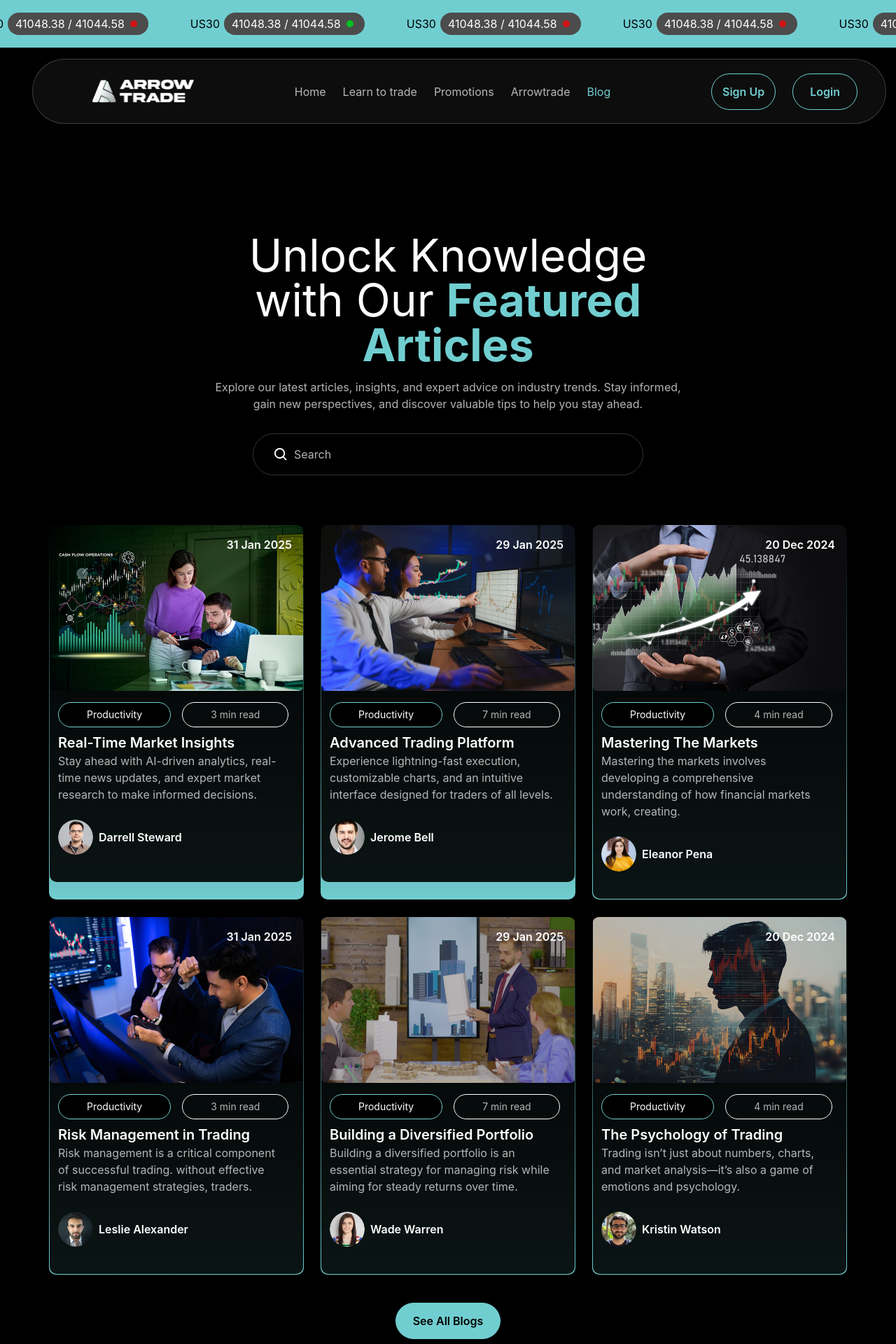
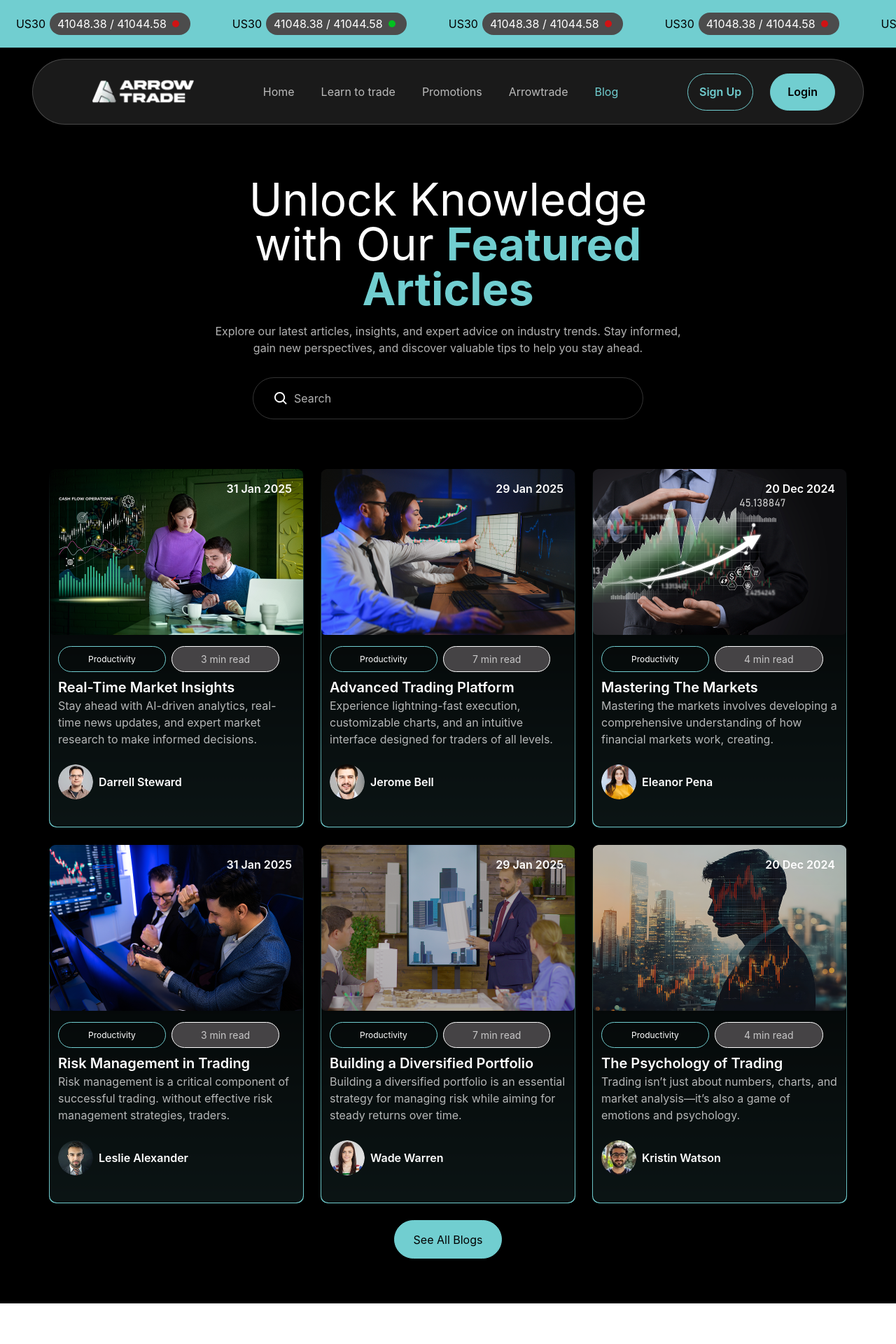
Before and after one commit to sonambishnoi550/blog-test, a Next.js app: page / in a window 1280 px wide. Shown: the top 1920 px of the page at 70% size. After the commit the page ends 1862 px from the top, so only its background shows below. Built offline with nearby package versions, Linux system fonts and the light colour scheme.

Commit message:
add nprogress

```diff
--- a/package.json
+++ b/package.json
@@ -9,8 +9,10 @@
     "lint": "next lint"
   },
   "dependencies": {
+    "@types/nprogress": "^0.2.3",
     "marquee": "^0.2.1",
     "next": "15.1.7",
+    "nprogress": "^0.2.0",
     "react": "^19.0.0",
     "react-dom": "^19.0.0",
     "react-fast-marquee": "^1.6.5"
--- /dev/null
+++ b/src/app/blog/page.tsx
@@ -0,0 +1,28 @@
+"use client";
+import React, { useEffect, useState } from "react";
+import { useRouter, useSearchParams } from "next/navigation";
+import Hero from "../components/Hero";
+
+const Page = () => {
+    const router = useRouter();
+    const searchParams = useSearchParams();
+    const currentPage = searchParams.get("page") || "1";
+    const [pageIndex, setPageIndex] = useState(Number(currentPage));
+
+    useEffect(() => {
+        setPageIndex(Number(currentPage));
+    }, [currentPage]);
+
+    const handlePageChange = (newPageIndex: number) => {
+        router.push(`/blog?page=${newPageIndex}`, { scroll: false });
+        setPageIndex(newPageIndex);
+    };
+
+    return (
+        <div>
+            <Hero pageIndex={pageIndex} onPageChange={handlePageChange} />
+        </div>
+    );
+};
+
+export default Page;
--- /dev/null
+++ b/src/app/components/ClientLayout.tsx
@@ -0,0 +1,26 @@
+"use client";
+import { useEffect } from "react";
+import { usePathname, useSearchParams } from "next/navigation";
+import NProgress from "nprogress";
+import "nprogress/nprogress.css";
+NProgress.configure({ showSpinner: false });
+
+export default function ClientLayout({ children }: { children: React.ReactNode }) {
+    const pathname = usePathname();
+    const searchParams = useSearchParams();
+
+    useEffect(() => {
+        NProgress.start();
+
+        const timer = setTimeout(() => {
+            NProgress.done();
+        }, 500);
+
+        return () => {
+            clearTimeout(timer);
+            NProgress.done();
+        };
+    }, [pathname, searchParams]);
+
+    return <>{children}</>;
+}
--- a/src/app/components/Hero.tsx
+++ b/src/app/components/Hero.tsx
@@ -2,48 +2,76 @@
 import { useEffect, useState } from "react";
 import { useRouter, useSearchParams } from "next/navigation";
 import React from "react";
-import Header from "../components/common/Header";
+import Header from "./common/Header";
 import Image from "next/image";
 import { BLOGS_CARD } from "../utils/helper";
-import CustomButton from "./common/CustomButton";
 
-const Hero = () => {
+interface HeroProps {
+    pageIndex: number;
+    onPageChange: (newPageIndex: number) => void;
+}
+
+const Hero: React.FC<HeroProps> = ({ pageIndex, onPageChange }) => {
     const router = useRouter();
     const searchParams = useSearchParams();
+    const pageQuery = Number(searchParams.get("page")) || 1;
+
     const [blogs, setBlogs] = useState(BLOGS_CARD);
-    const [pageIndex, setPageIndex] = useState(1);
     const [searchQuery, setSearchQuery] = useState("");
 
     useEffect(() => {
         const storedBlogs = localStorage.getItem("blogsData");
-        const storedPageIndex = localStorage.getItem("pageIndex");
-
         if (storedBlogs) {
             setBlogs(JSON.parse(storedBlogs));
-        }
-
-        if (storedPageIndex) {
-            setPageIndex(Number(storedPageIndex));
+        } else {
+            localStorage.setItem("blogsData", JSON.stringify(BLOGS_CARD));
         }
     }, []);
 
-    const loadMoreBlogs = () => {
-        const newPageIndex = pageIndex + 1;
-        setPageIndex(newPageIndex);
-
-        router.push(`?page-${newPageIndex}`, { scroll: false });
+    const handlePageChange = (newIndex: number) => {
+        router.push(`/blog?page=${newIndex}`, { scroll: false });
 
         const newBlogs = [
-            { id: blogs.length + 1, title: `Real-Time Market Insights`, category: "Productivity", readTime: 5, description: "Stay ahead with AI-driven analytics, real-time news updates, and expert market research to make informed decisions.", author: "Jerome Bell", authorImage: "/assets/images/png/jerome.png", date: "31 Jan 2025", image: "/assets/images/webp/real-time.webp" },
-            { id: blogs.length + 2, title: `Advanced Trading Platform ${blogs.length + 2}`, category: "Productivity", readTime: 5, description: "Experience lightning-fast execution, customizable charts, and an intuitive interface designed for traders of all levels.", author: "Eleanor Pena", authorImage: "/assets/images/png/eleanor.png", date: "29 Jan 2025", image: "/assets/images/webp/advanced-trading.webp" },
-            { id: blogs.length + 3, title: `Mastering The Markets ${blogs.length + 3}`, category: "Productivity", readTime: 5, description: "Mastering the markets involves developing a comprehensive understanding of how financial markets work, creating.", author: "Wade Warren", authorImage: "/assets/images/png/wade.png", date: "20 Dec 2024", image: "/assets/images/webp/mastering.webp" },
+            {
+                id: blogs.length + 1,
+                title: `Real-Time Market Insights`,
+                category: "Productivity",
+                readTime: 5,
+                description: "Stay ahead with AI-driven analytics, real-time news updates, and expert market research to make informed decisions.",
+                author: "Jerome Bell",
+                authorImage: "/assets/images/webp/jerome.webp",
+                date: "31 Jan 2025",
+                image: "/assets/images/webp/real-time.webp",
+            },
+            {
+                id: blogs.length + 2,
+                title: `Advanced Trading Platform ${blogs.length + 2}`,
+                category: "Productivity",
+                readTime: 5,
+                description: "Experience lightning-fast execution, customizable charts, and an intuitive interface designed for traders of all levels.",
+                author: "Eleanor Pena",
+                authorImage: "/assets/images/webp/eleanor.webp",
+                date: "29 Jan 2025",
+                image: "/assets/images/webp/advanced-trading.webp",
+            },
+            {
+                id: blogs.length + 3,
+                title: `Mastering The Markets ${blogs.length + 3}`,
+                category: "Productivity",
+                readTime: 5,
+                description: "Mastering the markets involves developing a comprehensive understanding of how financial markets work, creating.",
+                author: "Wade Warren",
+                authorImage: "/assets/images/webp/wade.webp",
+                date: "20 Dec 2024",
+                image: "/assets/images/webp/mastering.webp",
+            },
         ];
 
         const updatedBlogs = [...blogs, ...newBlogs];
         setBlogs(updatedBlogs);
 
         localStorage.setItem("blogsData", JSON.stringify(updatedBlogs));
-        localStorage.setItem("pageIndex", newPageIndex.toString());
+        localStorage.setItem("pageIndex", newIndex.toString());
     };
 
     const filteredBlogs = blogs.filter(blog =>
@@ -51,7 +79,7 @@ const Hero = () => {
     );
 
     return (
-        <div id="home" className="bg-center bg-cover bg-no-repeat pb-16 overflow-hidden bg-hero-bg-image bg-black">
+        <div id="home" className="bg-center bg-cover bg-no-repeat pb-16 overflow-hidden bg-black bg-hero-bg-image max-sm:bg-black/20 relative">
             <Header />
             <div className="container max-w-[1220px] mx-auto px-4 relative z-20">
                 <div className="flex flex-col xl:pt-[170px] pt-[140px]">
@@ -63,7 +91,7 @@ const Hero = () => {
                     </p>
                     <form className="pt-[30px]">
                         <div className="flex gap-[10px] border border-white/20 py-[17px] pl-[30px] items-center max-w-[558px] mx-auto rounded-full">
-                            <Image src="/assets/images/svg/search-icon.svg" height={18} width={18} alt="search-icon" />
+                            <Image src="/assets/images/svg/search-icon.svg" height={18} width={18} alt="search-icon" className="stroke-white/70 inset-0" />
                             <input
                                 type="text"
                                 value={searchQuery}
@@ -75,21 +103,21 @@ const Hero = () => {
                     </form>
                 </div>
 
-                <div className="pt-[70px] ">
+                <div className="pt-[70px]">
                     {filteredBlogs.length > 0 ? (
-                        <div className="grid grid-cols-1 sm:grid-cols-2 lg:grid-cols-3 gap-6 max-w-[1140px] mx-auto">
+                        <div className="grid grid-cols-1 md:grid-cols-2 lg:grid-cols-3 gap-6 max-w-[1140px] mx-auto justify-center">
                             {filteredBlogs.map((blog) => (
-                                <div key={blog.id} className="bg-gradient-to-b from-sky/0 to-sky/100 p-[1px] rounded-[10px] w-full max-w-[366px]">
+                                <div key={blog.id} className="bg-gradient-to-b from-sky/0 to-sky/100 p-[1px] rounded-[10px] max-w-[364px] w-full sm:w-[80%] md:w-auto mx-auto">
                                     <div className="bg-black/90 text-white relative rounded-[10px]">
                                         <p className="text-white text-base font-semibold leading-custom-lg absolute top-4 right-4">{blog.date}</p>
                                         <Image src={blog.image} alt={blog.title} width={364} height={237} className="w-full h-[237px] object-cover rounded-md mb-4" />
                                         <div className="px-3 pb-[39px]">
-                                            <div className="flex gap-4 mb-2">
-                                                <span className="bg-black text-sm xl:px-10 px-6 py-[7px] rounded-full  border border-sky">{blog.category}</span>
-                                                <span className="text-white/70 font-normal leading-customlg text-sm border border-white rounded-full xl:px-10 px-6 py-[7px]">{blog.readTime} min read</span>
+                                            <div className="flex gap-2 mb-2">
+                                                <span className="border-sky border rounded-full leading-custom-lg hover:border-white text-xs px-[42px] h-[37px] py-[3px] flex items-center">{blog.category}</span>
+                                                <span className="text-white/70 bg-light-black font-normal leading-custom-lg text-sm border-white border h-[37px] flex items-center rounded-full px-[41px] py-[9.5px]">{blog.readTime} min read</span>
                                             </div>
                                             <h3 className="text-xl font-semibold">{blog.title}</h3>
-                                            <p className="text-white/70 mb-3 font-normal leading-custom-lg text-base max-w-[323px]">{blog.description}</p>
+                                            <p className="text-white/70 mb-3 font-normal leading-custom-lg text-base">{blog.description}</p>
                                             <div className="flex items-center gap-2 mt-6">
                                                 <Image src={blog.authorImage} alt={blog.author} width={50} height={50} className="size-[50px] rounded-full" />
                                                 <p className="text-white text-base leading-custom-lg font-semibold">{blog.author}</p>
@@ -102,7 +130,12 @@ const Hero = () => {
                     ) : (
                         <p className="text-center text-white/70 text-xl mt-6">No blogs found</p>
                     )}
-                    <CustomButton custonOnClick={loadMoreBlogs} text='See All Blogs' myClass='py-[13px] px-6 flex mx-auto !text-black bg-sky mt-10' />
+                    <button
+                        onClick={() => handlePageChange(pageIndex + 1)}
+                        className="mt-6 bg-sky text-black hover:text-sky px-[26.7px] py-[14.6px] flex mx-auto rounded-full hover:bg-transparent border border-sky transition-all duration-500"
+                    >
+                        See All Blogs
+                    </button>
                 </div>
             </div>
         </div>
--- a/src/app/components/common/Header.tsx
+++ b/src/app/components/common/Header.tsx
@@ -1,100 +1,96 @@
 "use client";
 import React, { useEffect, useState } from "react";
 import { HEADER_LIST, MARQUEE_DATA } from "../../utils/helper";
-import Link from "next/link";
+import Link from "next/link"
 import Image from "next/image";
 import Marquee from "react-fast-marquee";
-import CustomButton from "./CustomButton";
 
 interface HeaderItem {
     title: string;
     link: string;
 }
 interface MarqueeItem {
-    countryCode: string;
-    countryPin: string;
-    id: string;
+    countryCode: string,
+    countryPin: string,
+    id: string,
 }
 
 const NavBar = () => {
     const [open, setOpen] = useState<boolean>(false);
-    const [active, setActive] = useState<number | null>(4);
+    const [Active, setActive] = useState<number | null>(4);
     const [isScrolled, setIsScrolled] = useState<boolean>(false);
 
-    useEffect(() => {
     const handleScroll = () => {
-            const marquee = document.getElementById("marquee");
-            const marqueeHeight = marquee?.offsetHeight || 0;
-
-            if (window.scrollY >= marqueeHeight) {
+        if (window.scrollY > 50) {
             setIsScrolled(true);
         } else {
             setIsScrolled(false);
         }
     };
 
+    useEffect(() => {
         window.addEventListener("scroll", handleScroll);
         return () => {
             window.removeEventListener("scroll", handleScroll);
         };
     }, []);
-
+    function clickHandler(i: number) {
+        setActive(i);
+    }
     useEffect(() => {
         document.body.style.overflow = open ? "hidden" : "auto";
     }, [open]);
 
     return (
         <>
-            <div id="marquee" className="bg-sky flex md:py-[18px] py-2">
+            <div className="bg-sky flex md:py-[18px] py-2">
                 <Marquee>
                     {MARQUEE_DATA.map((obj: MarqueeItem, i: number) => (
                         <div key={i} className="flex items-center gap-[6px] mr-[60px]">
                             <p className="font-normal text-base">{obj.countryCode}</p>
                             <div className="flex items-center gap-2 bg-gray rounded-full py-1 pl-[11px] pr-4">
                                 <p className="font-normal text-base text-white">{obj.countryPin}</p>
-                                <div
-                                    className={`rounded-full size-[10px] ${Number(obj.id) === 3 || Number(obj.id) === 6 ? "bg-green" : "bg-red"
-                                        }`}
-                                ></div>
+                                <div className={` rounded-full size-[10px] ${Number(obj.id) === 3 || Number(obj.id) === 6 ? "bg-green" : "bg-red"
+                                    }`}></div>
                             </div>
                         </div>
                     ))}
                 </Marquee>
+
             </div>
-
-            <div className="px-4 container max-w-[1220px] mx-auto relative pb-20">
-                <div
-                    id="navbar"
-                    className={`z-40 w-full shadow-lg transition-all duration-300 bg-white/5 backdrop-blur-xl md:pl-20 md:pr-10 rounded-full border border-white/20 xl:max-w-[1220px] mx-auto
-                ${isScrolled ? "fixed top-0" : "absolute top-[16px]"}`}
-                >
-                    <div className=" max-xl:px-[16px] flex items-center justify-between md:py-[19.5px] py-2">
+            <div id="navbar" className=" z-40 fixed mt-4  left-0 w-full shadow-lg">
+                <div className="px-4 container max-w-[1220px] mx-auto">
+                    <div className={` pl-20 pr-10 bg-white/10 ${open ? "" : "backdrop-blur-lg"
+                        } rounded-full border border-white/20 xl:max-w-[1220px] mx-auto  max-xl:px-[16px] flex items-center justify-between md:py-[19.5px] py-2`}>
                         <Link href="/">
                             <Image
                                 width={150}
                                 height={44}
                                 src="/assets/images/webp/logo.webp"
                                 alt="logo"
-                                className="max-xl:w-[150px] max-xl:h-[44px] max-lg:w-[120px] max-sm:w-[100px] pointer-events-none"
+                                className=" max-xl:w-[150px] max-xl:h-[44px] max-lg:w-[120px]  max-sm:w-[100px] pointer-events-none"
                             />
                         </Link>
-                        <ul className="flex items-center gap-6 max-lg:hidden">
+                        <ul className="flex items-center  gap-[38px] max-lg:hidden">
                             {HEADER_LIST.map((item: HeaderItem, i: number) => (
                                 <li key={i}>
-                                    <Link
-                                        onClick={() => setActive(i)}
+                                    <Link onClick={() => clickHandler(i)}
                                         href={item.link}
-                                        className={`font-normal text-base hover:text-sky transition-all duration-300
-                                        ${active === i ? "text-sky" : "text-white/70"}`}
+                                        className={`font-normal  text-base hover:text-sky transition-all duration-300 ${Active === i ? "text-sky" : "text-white/70"
+                                            } `}
                                     >
                                         {item.title}
                                     </Link>
                                 </li>
                             ))}
                         </ul>
-                        <div className='flex max-md:flex-col gap-6 max-lg:hidden'>
-                            <CustomButton myClass={'py-[13px] md:px-[15px]'} text={'Sign Up'} />
-                            <CustomButton myClass={'py-[13px] md:px-6 px-10'} text={'Login'} />
+                        <div className="flex gap-6 max-lg:hidden">
+                            <button className="text-base font-semibold text-sky py-[10px] px-4 h-[53px] border border-sky rounded-full hover:text-black hover:bg-sky transition-all duration-500 ease-linear">
+                                Sign Up
+                            </button>
+                            <button className="text-base font-semibold hover:text-sky text-black bg-sky hover:bg-transparent py-[10px] h-[53px] px-6 border border-sky rounded-full transition-all duration-500 ease-linear">
+                                Login
+                            </button>
                         </div>
                         <div
                             className="lg:hidden z-50 cursor-pointer"
@@ -102,46 +98,41 @@ const NavBar = () => {
                         >
                             <button className="overflow-hidden relative z-50 lg:hidden size-[30px] h-5  flex flex-col justify-between items-center">
                                 <span
-                                    className={`bg-white rounded-full w-[39px] h-1 block transition-all duration-300 ${open ? "translate-x-10" : ""}`}
+                                    className={`bg-white/70 rounded-full w-[39px] h-1 block transition-all duration-300 ${open ? "translate-x-10" : ""}`}
                                 ></span>
                                 <span
-                                    className={`bg-white rounded-full after:rounded-lg w-[39px] h-1 block relative after:bg-transparent after:absolute after:top-0 after:left-0 after:w-full after:h-1 after:transition-all after:duration-300 transition-all duration-300 ${open ? "rotate-45 after:rotate-90 after:!bg-white" : ""
+                                    className={`bg-white/70 rounded-full after:rounded-lg  w-[39px] h-1 block relative after:bg-transparent after:absolute after:top-0 after:left-0 after:w-full after:h-1 after:transition-all after:duration-300 transition-all duration-300 ${open ? "rotate-45 after:rotate-90 after:!bg-white/70" : ""
                                         }`}
                                 ></span>
                                 <span
-                                    className={`bg-white rounded-full  w-[39px] h-1 block transition-all duration-300 ${open ? "-translate-x-10" : ""}`}
+                                    className={`bg-white/70 rounded-full  w-[39px] h-1 block transition-all duration-300 ${open ? "-translate-x-10" : ""}`}
                                 ></span>
                             </button>
                         </div>
                     </div>
                 </div>
 
-                {open && (
-                    <div className="fixed inset-0 bg-black flex gap-5 flex-col justify-center items-center lg:hidden z-30">
+                <div
+                    className={`w-full h-full bg-black transition-all duration-500 left-0 lg:-top-full z-40 fixed flex gap-5 flex-col justify-center items-center ${open ? "top-0 left-0" : "-top-full"
+                        }`}
+                >
                     {HEADER_LIST.map((item: HeaderItem, i: number) => (
                         <a
                             key={i}
                             onClick={() => setOpen(false)}
                             href={item.link}
-                                className="font-bold text-base text-white/70"
+                            className="font-bold font-source text-base text-white/70"
                         >
                             {item.title}
                         </a>
                     ))}
-                        <button
-                            onClick={() => setOpen(false)}
-                            className="text-base font-semibold text-sky-blue py-[10px] px-4 h-[53px] border border-sky-blue rounded-full hover:text-black hover:bg-sky-blue transition-all duration-500 ease-linear"
-                        >
+                    <button onClick={() => setOpen(false)} className="text-base font-semibold text-sky py-[10px] px-4 h-[53px] border border-sky rounded-full hover:text-black hover:bg-sky transition-all duration-500 ease-linear">
                         Sign Up
                     </button>
-                        <button
-                            onClick={() => setOpen(false)}
-                            className="text-base font-semibold hover:text-sky-blue text-black bg-sky-blue hover:bg-transparent py-[10px] h-[53px] px-6 border border-sky-blue rounded-full transition-all duration-500 ease-linear"
-                        >
+                    <button onClick={() => setOpen(false)} className="text-base font-semibold hover:text-sky text-black bg-sky hover:bg-transparent py-[10px] h-[53px] px-6 border border-sky rounded-full transition-all duration-500 ease-linear">
                         Login
                     </button>
                 </div>
-                )}
 
             </div>
         </>
--- a/src/app/globals.css
+++ b/src/app/globals.css
@@ -6,3 +6,7 @@
 body{
   font-family: 'inter',sans-serif;
 }
+#nprogress .bar {
+  background: black !important;
+  height: 4px !important;
+}
--- a/src/app/layout.tsx
+++ b/src/app/layout.tsx
@@ -1,5 +1,6 @@
 import type { Metadata } from "next";
 import "./globals.css";
+import ClientLayout from "./components/ClientLayout";
 
 
 export const metadata: Metadata = {
@@ -20,15 +21,11 @@ export const metadata: Metadata = {
 
 export default function RootLayout({
   children,
-}: Readonly<{
-  children: React.ReactNode;
-}>) {
+}: Readonly<{ children: React.ReactNode }>) {
   return (
     <html lang="en">
-      <body
-        className={`antialiased`}
-      >
-        {children}
+      <body className="font-Inter bg-dark-black antialiased">
+        <ClientLayout>  {children}</ClientLayout>
       </body>
     </html>
   );
--- a/src/app/page.tsx
+++ b/src/app/page.tsx
@@ -1,22 +1,28 @@
-"use client"
-import React from 'react'
-import Hero from './components/Hero'
-import Articles from './components/Articles'
-import Footer from './components/Footer'
-import Insights from './components/Insights'
-import Related from './components/Related'
-import SecondFooter from './components/SecondFooter'
-const page = () => {
+"use client";
+import React, { useEffect, useState } from "react";
+import { useRouter, useSearchParams } from "next/navigation";
+import Hero from "./components/Hero";
+
+const Page = () => {
+  const router = useRouter();
+  const searchParams = useSearchParams();
+  const currentPage = searchParams.get("page") || "1";
+  const [pageIndex, setPageIndex] = useState(Number(currentPage));
+
+  useEffect(() => {
+    setPageIndex(Number(currentPage));
+  }, [currentPage]);
+
+  const handlePageChange = (newPageIndex: number) => {
+    router.push(`/blog?page=${newPageIndex}`, { scroll: false });
+    setPageIndex(newPageIndex);
+  };
+
   return (
-    <>
-      <Hero />
-      <Articles />
-      <Footer />
-      <Insights />
-      <Related />
-     <SecondFooter/>
-    </>
-  )
-}
+    <div>
+      <Hero pageIndex={pageIndex} onPageChange={handlePageChange} />
+    </div>
+  );
+};
 
-export default page
+export default Page;
```
Also changed, not shown: 1 other file (tests, documents, lock files or other folders). Lines whose indentation alone changed are shown as unchanged.
